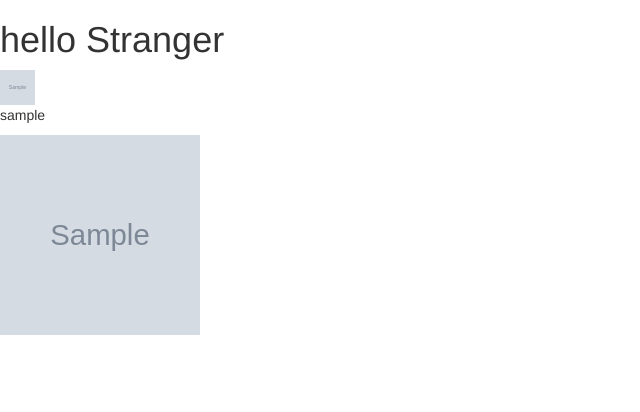
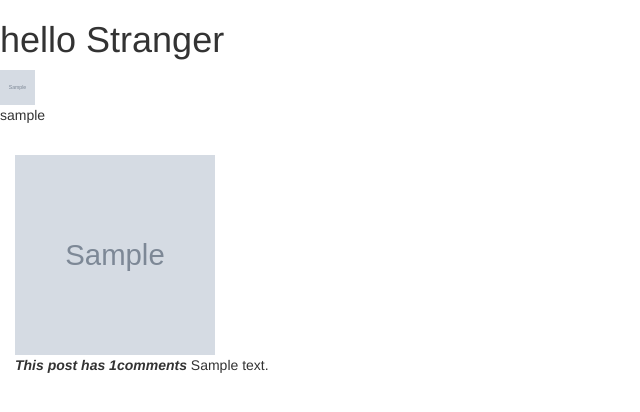
Before and after one commit to DebbieElabonga/insta, a Django app: template app/templates/index.html in a window 1280 px wide. Shown: the part 52-464 px from the top of the page, without its empty margins (0-640 px from the left). Run offline with Django 3.2, Linux system fonts and the light colour scheme; tables that the repository leaves empty hold one stand-in row (values such as "Sample post"); the template is opened without the code that fills it: values that come from a table or form of the project are taken from there, most other values are stand-ins (such as "Sample title", 1, 10 or a date in 2020); grey boxes marked "Sample" are stand-in pictures; some libraries are stand-ins or nearby versions.

Commit message:
comments display

```diff
--- a/app/models.py
+++ b/app/models.py
@@ -56,7 +56,7 @@ class Comment(models.Model):
         self.save()
 
     def __str__(self):
-        return self.image
+        return self.comment
     def delete_comment(self):
         self.delete()
 
--- a/app/templates/index.html
+++ b/app/templates/index.html
@@ -3,6 +3,7 @@
 {% block content %}
 {{block.super}}
 <h1>hello Stranger</h1>
+<div class="col-md-6">
 {% for post in posts %}
 
 <!-- {{post.user}} -->
@@ -11,13 +12,14 @@
 <!-- <b>{{post.user.user.username}}</b>
 <br>
  <img class="card-img-top" src="{{post.image.url}}" alt="{{post.name}}"> -->
-
-        <img src="{{post.user.profile.url}}"
+ <div class="row p-2 card-title">
+        <img src="{{post.user.profile.url}}" class="rounded-circle border ml-3 mt-2  mr-3"
             alt="{{post.user.user.username}}" width="35" height="35">
-        <p class="p-2">{{post.user.user.username}}</p>
+        <p class="p-2">{{post.user.user.username}}</p><br>
     </div>
     <img class="card-img-top" src="{{post.image.url}}" alt="{{post.name}}"width="200" height="200">
-    <div class="iconic ml-2">
-
+    <br>
+   <b><i>This post has {{post.comments.count}}comments</i></b>
+    {{comment.comment}}
 {% endfor %}
 {% endblock %}
--- a/app/urls.py
+++ b/app/urls.py
@@ -5,8 +5,8 @@ from django.conf.urls.static import static
 
 urlpatterns = [
 
-    path('', views.welcome , name='index')
-
+    path('', views.welcome , name='index'),
+    path(r'comments/<id>', views.comment, name='comments'),
 
 
 ]
--- a/app/views.py
+++ b/app/views.py
@@ -4,3 +4,7 @@ from .models import Profile, Post, Comment, Follow
 def welcome(request):
     posts = Post.objects.all()
     return render(request, 'index.html',{"posts":posts})
+
+def comment(request,id):
+    all_comments = Comment.get_comments(id)
+    return render(request, 'comments.html', {"comments":all_comments})
```
Also changed, not shown: app/templates/comments.html (added, +20 -0 lines).
